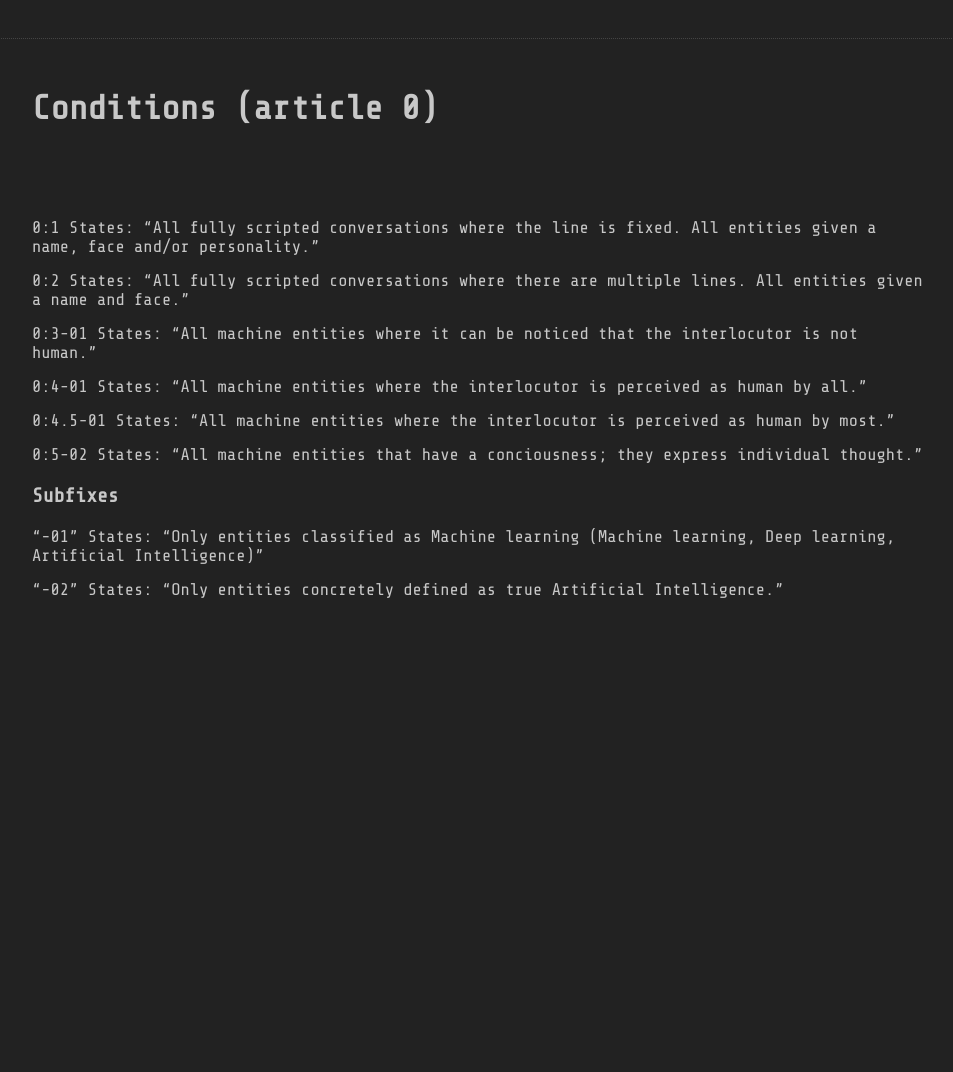
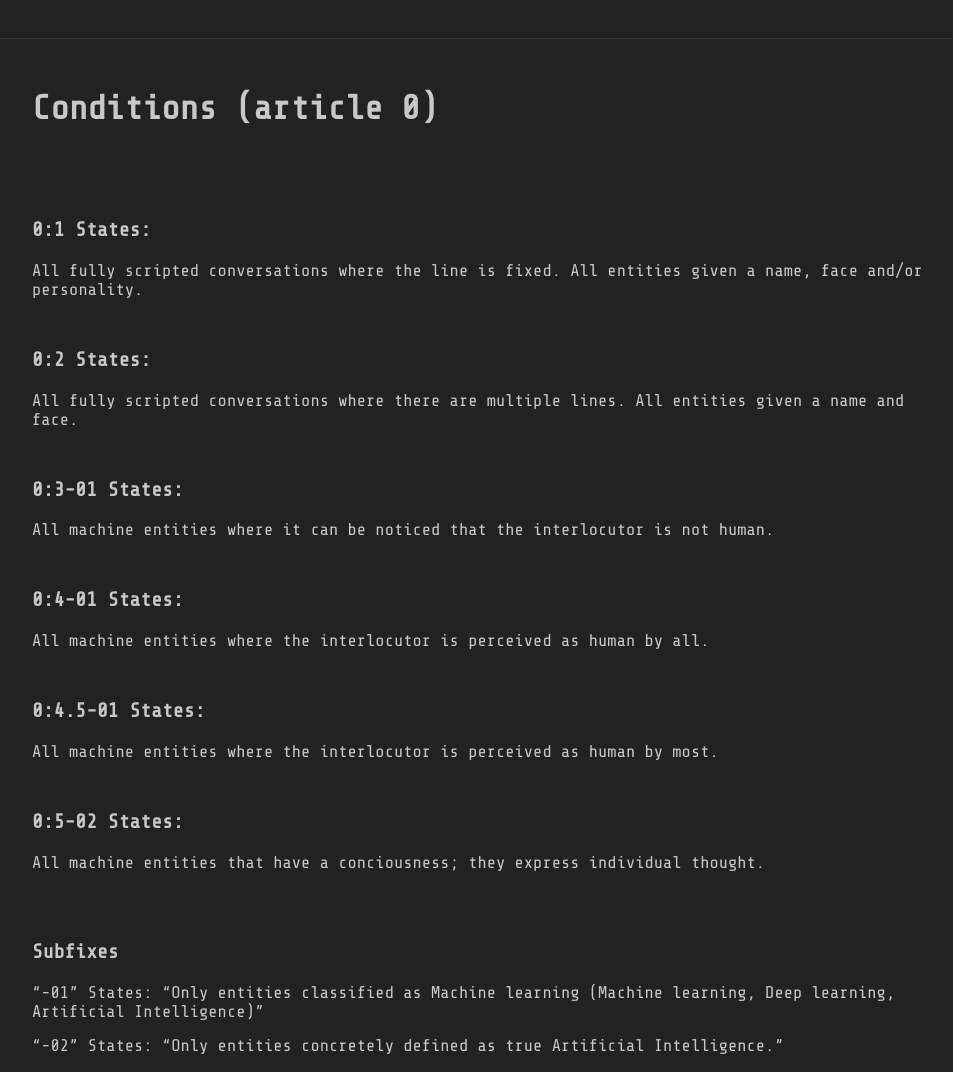
Before and after one commit to superwibr/superwibr.github.io, a Jekyll site: the page built from ailaws/articles/conditions.md, in a window 1280 px wide. Shown: the whole page, without its empty margins (158-1111 px from the left). Built offline with Jekyll 4.4.1, drawn with Linux system fonts in a browser that asks for light colours; our own code applies the rules of GitHub Pages for plain Markdown files; before the commit the page ends 900 px from its top, so only the background shows below that.

Commit message:
Update conditions.md

```diff
--- a/ailaws/articles/conditions.md
+++ b/ailaws/articles/conditions.md
@@ -1,13 +1,29 @@
 # Conditions (article 0)
 <br><br>
 
-- 0:1 States: "All fully scripted conversations where the line is fixed. All entities given a name, face and/or personality."
-- 0:2 States: "All fully scripted conversations where there are multiple lines. All entities given a name and face."
-- 0:3-01 States: "All machine entities where it can be noticed that the interlocutor is not human."
-- 0:4-01 States: "All machine entities where the interlocutor is perceived as human by all."
-- 0:4.5-01 States: "All machine entities where the interlocutor is perceived as human by most."
-- 0:5-02 States: "All machine entities that have a conciousness; they express individual thought."
-<br>
+### 0:1 States:
+All fully scripted conversations where the line is fixed. All entities given a name, face and/or personality.
+<br><br>
+
+### 0:2 States:
+All fully scripted conversations where there are multiple lines. All entities given a name and face.
+<br><br>
+
+### 0:3-01 States:
+All machine entities where it can be noticed that the interlocutor is not human.
+<br><br>
+
+### 0:4-01 States:
+All machine entities where the interlocutor is perceived as human by all.
+<br><br>
+
+### 0:4.5-01 States:
+All machine entities where the interlocutor is perceived as human by most.
+<br><br>
+
+### 0:5-02 States:
+All machine entities that have a conciousness; they express individual thought.
+<br><br><br>
 
 ### Subfixes
 - "-01" States: "Only entities classified as Machine learning (Machine learning, Deep learning, Artificial Intelligence)"
```
